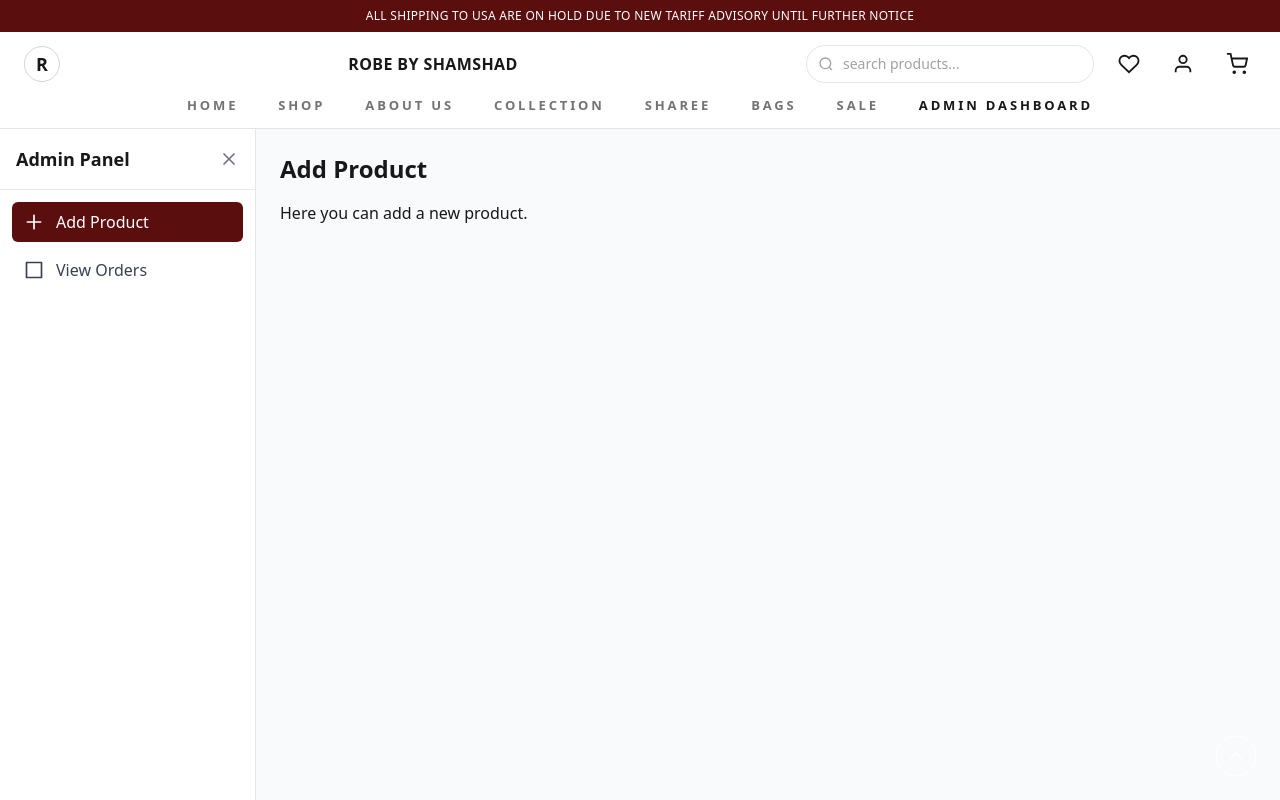
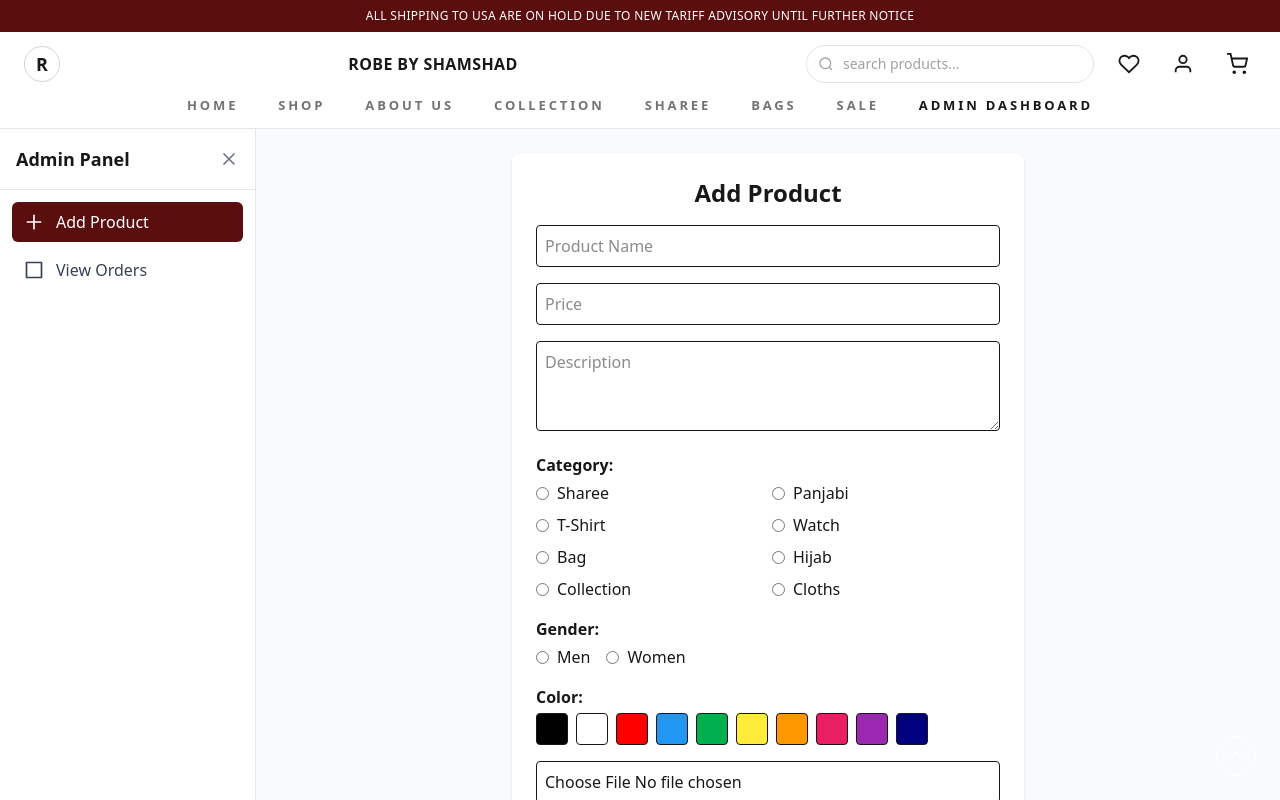
Before and after one commit to sadik117/e-commerce-project, a React (Vite) app: page /admin/add-product in a window 1280 px wide. Shown: the top 800 px of the page. Built offline with nearby package versions, Linux system fonts and the light colour scheme.

Commit message:
admin add product page done

```diff
--- a/package.json
+++ b/package.json
@@ -11,10 +11,12 @@
   },
   "dependencies": {
     "@tailwindcss/vite": "^4.1.13",
+    "axios": "^1.12.2",
     "lucide-react": "^0.545.0",
     "react": "^19.1.1",
     "react-dom": "^19.1.1",
     "react-router": "^7.9.3",
+    "react-toastify": "^11.0.5",
     "swiper": "^12.0.2",
     "tailwindcss": "^4.1.13"
   },
--- a/src/components/admin/AddProduct.jsx
+++ b/src/components/admin/AddProduct.jsx
@@ -1,10 +1,197 @@
-import React from "react";
+import { useState } from "react";
+import axios from "axios";
+import { toast } from "react-toastify";
 
 const AddProduct = () => {
+  const [form, setForm] = useState({
+    name: "",
+    price: "",
+    description: "",
+    category: "",
+    gender: "",
+    color: "",
+  });
+  const [image, setImage] = useState(null);
+  const [loading, setLoading] = useState(false);
+
+  const categories = ["sharee", "panjabi", "t-shirt", "watch", "bag", "hijab", "collection", "cloths"];
+  const genders = ["men", "women"];
+  const colors = [
+    { name: "black", code: "#000000" },
+    { name: "white", code: "#ffffff" },
+    { name: "red", code: "#ff0000" },
+    { name: "blue", code: "#2196f3" },
+    { name: "green", code: "#00b050" },
+    { name: "yellow", code: "#ffeb3b" },
+    { name: "orange", code: "#ff9800" },
+    { name: "pink", code: "#e91e63" },
+    { name: "purple", code: "#9c27b0" },
+    { name: "navy", code: "#000080" },
+  ];
+
+  // Handle input
+  const handleChange = (e) =>
+    setForm({ ...form, [e.target.name]: e.target.value });
+
+  const handleImageChange = (e) => {
+    const file = e.target.files[0];
+    const reader = new FileReader();
+    reader.readAsDataURL(file);
+    reader.onloadend = () => setImage(reader.result);
+  };
+
+  const handleSubmit = async (e) => {
+    e.preventDefault();
+    setLoading(true);
+    try {
+      // Upload image → Cloudinary (via backend)
+      const uploadRes = await axios.post("http://localhost:3000/upload", {
+        image,
+      });
+      const imageUrl = uploadRes.data.url;
+
+      const productData = { ...form, image: imageUrl };
+      await axios.post("http://localhost:3000/products", productData);
+
+      toast.success("Product added successfully!");
+      setForm({
+        name: "",
+        price: "",
+        description: "",
+        category: "",
+        gender: "",
+        color: "",
+      });
+      setImage(null);
+    } catch (err) {
+      console.error(err);
+      toast.error("Upload failed");
+    } finally {
+      setLoading(false);
+    }
+  };
+
   return (
-    <div>
-      <h1 className="text-2xl font-bold mb-4">Add Product</h1>
-      <p>Here you can add a new product.</p>
+    <div className="max-w-lg mx-auto p-6 bg-white shadow rounded-lg">
+      <h2 className="text-2xl font-bold mb-4 text-center">Add Product</h2>
+
+      <form onSubmit={handleSubmit} className="space-y-4">
+        {/* Basic Info */}
+        <input
+          name="name"
+          placeholder="Product Name"
+          value={form.name}
+          onChange={handleChange}
+          className="w-full border p-2 rounded"
+          required
+        />
+        <input
+          name="price"
+          placeholder="Price"
+          value={form.price}
+          onChange={handleChange}
+          className="w-full border p-2 rounded"
+          required
+        />
+        <textarea
+          name="description"
+          placeholder="Description"
+          value={form.description}
+          onChange={handleChange}
+          className="w-full border p-2 rounded"
+          rows="3"
+        />
+
+        {/* Category */}
+        <div>
+          <p className="font-semibold mb-1">Category:</p>
+          <div className="grid grid-cols-2 gap-2">
+            {categories.map((cat) => (
+              <label key={cat} className="flex items-center space-x-2">
+                <input
+                  type="radio"
+                  name="category"
+                  value={cat}
+                  checked={form.category === cat}
+                  onChange={handleChange}
+                  required
+                />
+                <span className="capitalize">{cat}</span>
+              </label>
+            ))}
+          </div>
+        </div>
+
+        {/* Gender (optional) */}
+        <div>
+          <p className="font-semibold mb-1">Gender:</p>
+          <div className="flex space-x-4">
+            {genders.map((g) => (
+              <label key={g} className="flex items-center space-x-2">
+                <input
+                  type="radio"
+                  name="gender"
+                  value={g}
+                  checked={form.gender === g}
+                  onChange={handleChange}
+                />
+                <span className="capitalize">{g}</span>
+              </label>
+            ))}
+          </div>
+        </div>
+
+        {/* Color (optional) */}
+        <div>
+          <p className="font-semibold mb-1">Color:</p>
+          <div className="flex flex-wrap gap-2">
+            {colors.map((clr) => (
+              <label key={clr.name}>
+                <input
+                  type="radio"
+                  name="color"
+                  value={clr.name}
+                  checked={form.color === clr.name}
+                  onChange={handleChange}
+                  className="hidden"
+                />
+                <div
+                  className={`w-8 h-8 rounded border cursor-pointer ${
+                    form.color === clr.name
+                      ? "ring-2 ring-[#5b0e0e]"
+                      : "hover:scale-105"
+                  }`}
+                  style={{ backgroundColor: clr.code }}
+                ></div>
+              </label>
+            ))}
+          </div>
+        </div>
+
+        {/* Image Upload */}
+        <input
+          type="file"
+          accept="image/*"
+          onChange={handleImageChange}
+          className="w-full border p-2 rounded"
+          required
+        />
+        {image && (
+          <img
+            src={image}
+            alt="Preview"
+            className="w-32 h-32 object-cover mx-auto border rounded"
+          />
+        )}
+
+        <button
+          type="submit"
+          className="w-full bg-[#5b0e0e] text-white py-2 rounded hover:bg-[#7d1a1a]"
+          disabled={loading}
+        >
+          {loading ? "Uploading..." : "Add Product"}
+        </button>
+      </form>
     </div>
   );
 };
--- a/src/main.jsx
+++ b/src/main.jsx
@@ -3,9 +3,11 @@ import { createRoot } from 'react-dom/client';
 import './index.css';
 import { router } from './routes/Routes';
 import { RouterProvider } from 'react-router';
+import { ToastContainer } from 'react-toastify';
 
 createRoot(document.getElementById('root')).render(
   <StrictMode>
     <RouterProvider router={router} />
+    <ToastContainer position='top-center' />
   </StrictMode>
 );
```
Also changed, not shown: 1 other file (tests, documents, lock files or other folders).
